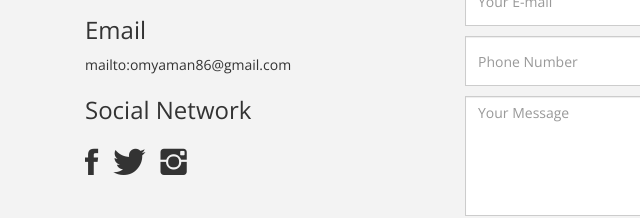
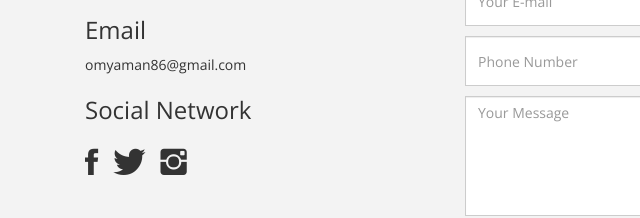
Before and after one commit to yamanislam/FatmaSaber, a plain HTML site: page index.html in a window 1280 px wide. Shown: the part 4335-4553 px from the top of the page, 0-640 px from the left. Drawn offline with nearby package versions, Linux system fonts and the light colour scheme; files whose address does not match are found by name; a web font is replaced by a local one.

Commit message:
Update index.html
nh

```diff
--- a/index.html
+++ b/index.html
@@ -194,7 +194,7 @@
                 <h3> Mobile Numberr</h3>
                 <p>01115915222</p>
                 <h3>Email</h3>
-                <p>mailto:omyaman86@gmail.com </p>
+                <p>omyaman86@gmail.com </p>
 
                 <h3>Social Network</h3>
 
```
